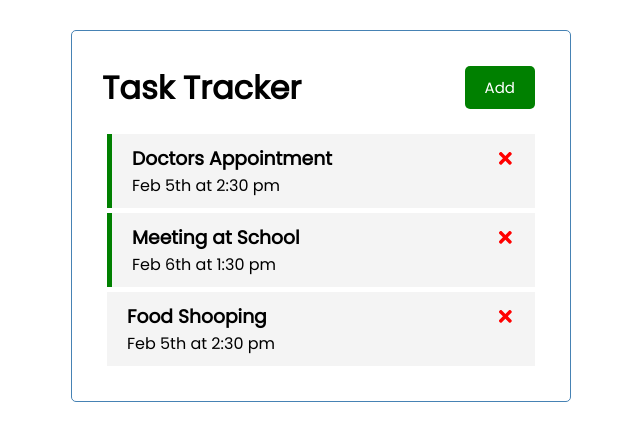
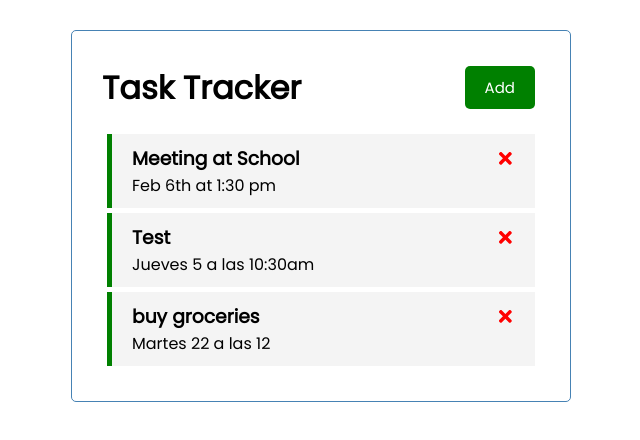
Before and after one commit to Croobat/react-task-tracker, a React (Create React App) app: page / in a window 1280 px wide. Shown: the top 440 px of the page, without its empty margins (319-959 px from the left). Built offline with nearby package versions, Linux system fonts and the light colour scheme; data requests are answered from the project's data file.

Commit message:
added JSON backend

```diff
--- /dev/null
+++ b/db.json
@@ -0,0 +1,22 @@
+{
+  "tasks": [
+    {
+      "id": "2",
+      "text": "Meeting at School",
+      "day": "Feb 6th at 1:30 pm",
+      "reminder": true
+    },
+    {
+      "text": "Test",
+      "day": "Jueves 5 a las 10:30am",
+      "reminder": true,
+      "id": "1q3Rly4"
+    },
+    {
+      "text": "buy groceries",
+      "day": "Martes 22 a las 12",
+      "reminder": true,
+      "id": "JFfPZV2"
+    }
+  ]
+}
--- a/package.json
+++ b/package.json
@@ -6,9 +6,11 @@
     "@testing-library/jest-dom": "^5.16.4",
     "@testing-library/react": "^13.3.0",
     "@testing-library/user-event": "^13.5.0",
+    "json-server": "^0.17.0",
     "react": "^18.2.0",
     "react-dom": "^18.2.0",
     "react-icons": "^4.4.0",
+    "react-router-dom": "^6.3.0",
     "react-scripts": "5.0.1",
     "web-vitals": "^2.1.4"
   },
@@ -16,7 +18,8 @@
     "start": "react-scripts start",
     "build": "react-scripts build",
     "test": "react-scripts test",
-    "eject": "react-scripts eject"
+    "eject": "react-scripts eject",
+    "server": "json-server --watch db.json --port 5000"
   },
   "eslintConfig": {
     "extends": [
--- a/src/App.jsx
+++ b/src/App.jsx
@@ -1,47 +1,82 @@
+import { useState, useEffect } from 'react'
 import Header from './components/Header'
 import Tasks from './components/Tasks'
 import AddTask from './components/AddTask'
-import { useState } from 'react'
 
 function App() {
   const [showAddTask, setShowAddTask] = useState(false)
-  const [tasks, setTasks] = useState([
-    {
-      id: 1,
-      text: 'Doctors Appointment',
-      day: 'Feb 5th at 2:30 pm',
-      reminder: true,
-    },
+  const [tasks, setTasks] = useState([])
 
-    {
-      id: 2,
-      text: 'Meeting at School',
-      day: 'Feb 6th at 1:30 pm',
-      reminder: true,
-    },
+  useEffect(() => {
+    const getTasks = async function () {
+      const tasksFromServer = await fetchTasks()
+      setTasks(tasksFromServer)
+    }
 
-    {
-      id: 3,
-      text: 'Food Shooping',
-      day: 'Feb 5th at 2:30 pm',
-      reminder: false,
-    },
-  ])
+    getTasks()
+  }, [])
+
+  // Fetch Tasks
+    const fetchTasks = async function () {
+    const res = await fetch('http://localhost:5000/tasks')
+      const data = await res.json()
+
+      return data
+  }
+
+  // Fetch Task
+    const fetchTask = async function (id) {
+    const res = await fetch(`http://localhost:5000/tasks/${id}`)
+      const data = await res.json()
+
+      return data
+  }
+
 
   // Add Task
-  const addTask = (task) => {
-    const id = Math.floor(Math.random() * 10000) + 1
-    const newTask = { id, ...task }
-    setTasks([...tasks, newTask])
+  const addTask = async (task) => {
+    const res = await fetch('http://localhost:5000/tasks', {
+      method: 'POST',
+      headers: {
+        'Content-type': 'application/json'
+      },
+      body: JSON.stringify(task),
+    })
+
+    const data = await res.json()
+
+    setTasks([...tasks, data])
+
+
+    // const id = Math.floor(Math.random() * 10000) + 1
+    // const newTask = { id, ...task }
+    // setTasks([...tasks, newTask])
   }
 
   // Delete Task
-  const deleteTask = (id) => {
+  const deleteTask = async (id) => {
+    await fetch(`http://localhost:5000/tasks/${id}`, {
+      method: 'DELETE'
+    })
+
     setTasks(tasks.filter((task) => task.id !== id))
   }
 
   // Toggle Reminder
-  const toggleReminder = (id) => {
+  const toggleReminder = async (id) => {
+    const taskToToggle = await fetchTask(id)
+    const updTask = { ...taskToToggle, reminder: !taskToToggle.reminder }
+
+    const res = await fetch(`http://localhost:5000/tasks/${id}`, {
+      method: 'PUT',
+      headers: {
+        'Content-type': 'application/json'
+      },
+      body: JSON.stringify(updTask)
+    })
+
+    const data = await res.json()
+
     setTasks(tasks.map((task) => task.id ===
       id ? { ...task, reminder: !task.reminder } : task
     ))
--- a/src/components/Tasks.jsx
+++ b/src/components/Tasks.jsx
@@ -4,8 +4,8 @@ const Tasks = ({ tasks, onDelete, onToggle }) => {
   return (
       // setTasks([...tasks, {}])
       <>
-        {tasks.map((task) => (
-          <Task key={task.id} task={task} onDelete={onDelete} onToggle={onToggle} />
+        {tasks.map((task, index) => (
+          <Task key={index} task={task} onDelete={onDelete} onToggle={onToggle} />
         ))}
       </>
     )
```
Also changed, not shown: 1 other file (tests, documents, lock files or other folders).
